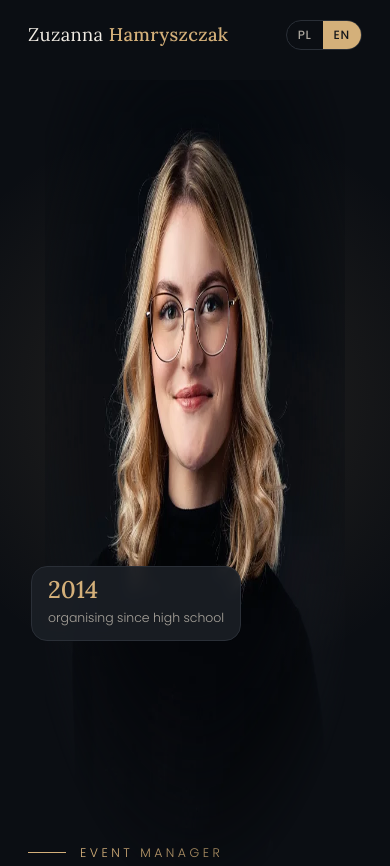
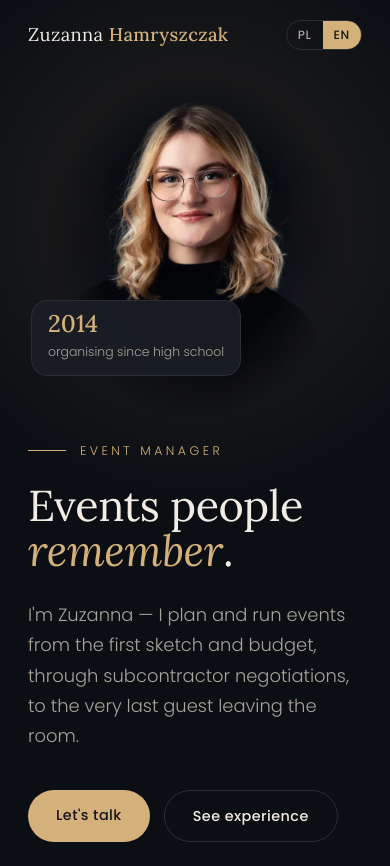
Before and after one commit to Piotrekhamry/uzanna-hamryszczak, a plain HTML site: page index.html in a window 390 px wide. Shown: the top 866 px of the page. Drawn offline with Linux system fonts and the light colour scheme.

Commit message:
Poprawka proporcji zdjęcia i układu nagłówka
Co-Authored-By: Claude Opus 5.5 <noreply@anthropic.com>
Claude-Session: https://claude.ai/code/session_01CVebzT6LwNSiq8SC7d4KmH

```diff
--- a/index.html
+++ b/index.html
@@ -23,7 +23,7 @@
   html{scroll-behavior:smooth}
   body{overflow-x:hidden;background:var(--bg);color:var(--text);font-family:var(--sans);font-weight:300;line-height:1.7;font-size:16px;-webkit-font-smoothing:antialiased}
   a{color:inherit}
-  img{max-width:100%;display:block}
+  img{max-width:100%;height:auto;display:block}
   html[data-lang="pl"] [lang="en"], html[data-lang="en"] [lang="pl"]{display:none!important}
   .wrap{max-width:1120px;margin:0 auto;padding:0 28px}
 
@@ -55,15 +55,15 @@
   .btn.primary:hover{background:#e0c08f;transform:translateY(-2px)}
   .btn.ghost{border:1px solid var(--line)}
   .btn.ghost:hover{border-color:var(--gold);transform:translateY(-2px)}
-  .portrait{position:relative;align-self:end}
-  .portrait img{width:100%;max-width:470px;margin-left:auto;-webkit-mask-image:radial-gradient(ellipse 62% 60% at 50% 42%,#000 55%,transparent 100%);mask-image:radial-gradient(ellipse 62% 60% at 50% 42%,#000 55%,transparent 100%)}
+  .portrait{position:relative;align-self:center}
+  .portrait img{width:100%;max-width:500px;margin-left:auto;-webkit-mask-image:radial-gradient(ellipse 50% 50% at 50% 48%,#000 62%,transparent 100%);mask-image:radial-gradient(ellipse 50% 50% at 50% 48%,#000 62%,transparent 100%)}
   .portrait .badge{position:absolute;left:0;bottom:22%;background:rgba(27,31,37,.92);border:1px solid var(--line);border-radius:16px;padding:14px 20px;backdrop-filter:blur(6px)}
   .badge strong{font-family:var(--serif);font-size:1.9rem;color:var(--gold);font-weight:500;display:block;line-height:1.1}
   .badge span{font-size:.78rem;color:var(--muted)}
   @media (max-width:860px){
     .hero{grid-template-columns:1fr;text-align:left;padding-top:80px;padding-bottom:70px;gap:0;min-height:auto}
-    .portrait{order:-1;max-width:300px;margin:0 auto -40px}
-    .portrait .badge{left:-14px;bottom:30%;padding:10px 16px}
+    .portrait{order:-1;max-width:300px;margin:0 auto 16px}
+    .portrait .badge{left:-14px;bottom:14%;padding:10px 16px}
     .badge strong{font-size:1.5rem}
   }
 
```
